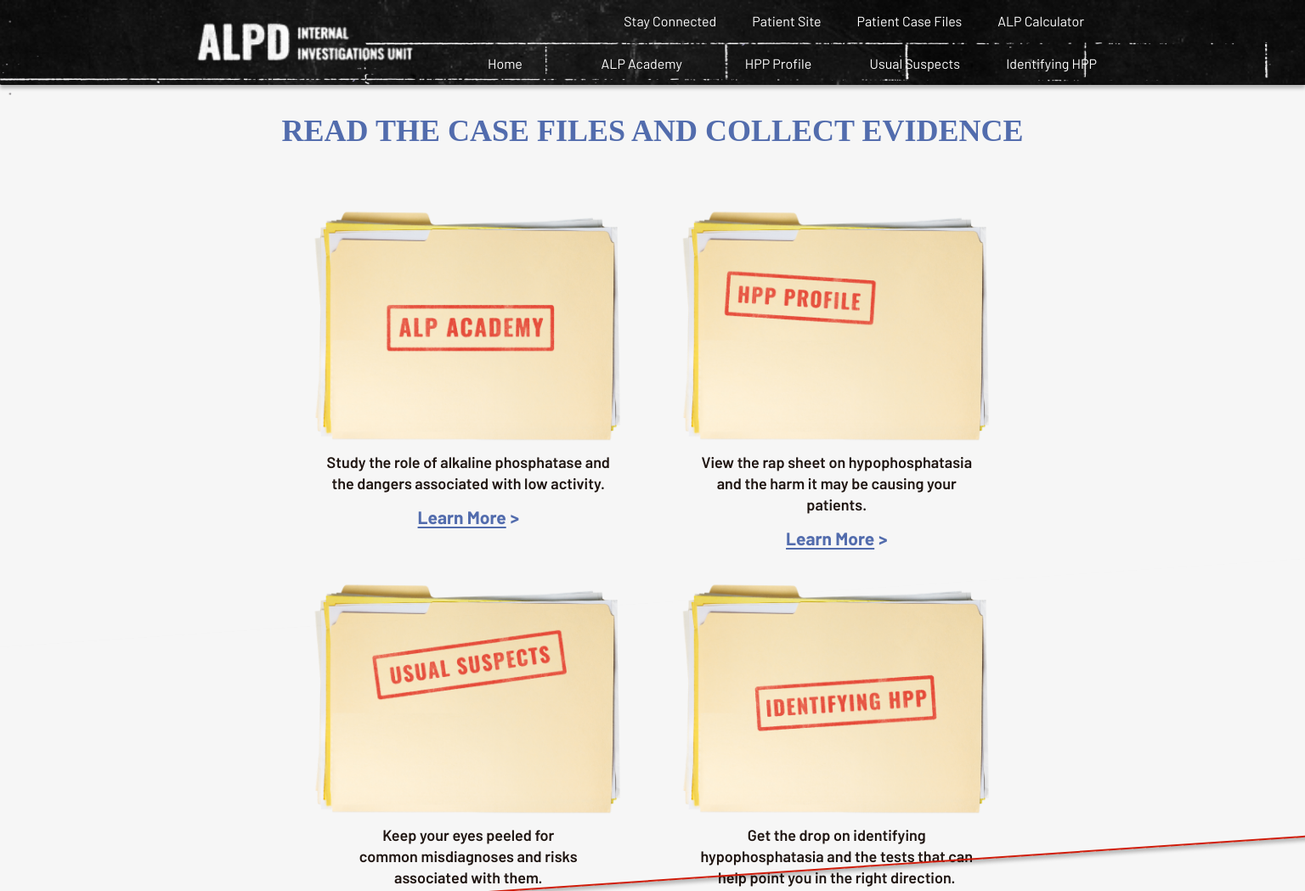
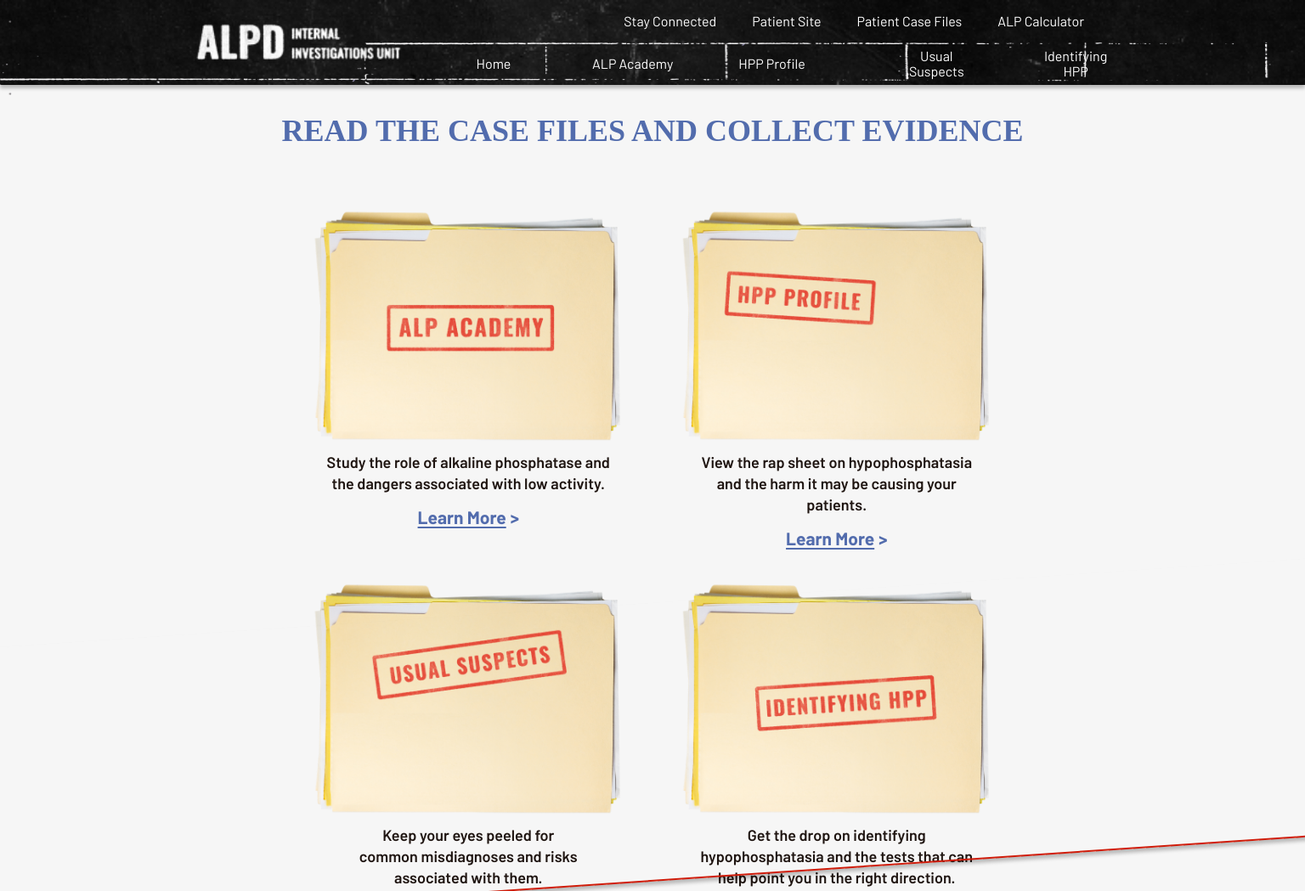
Before and after one commit to HackMort/ALPD, an Astro site: page / in a window 1536 px wide. Shown: the top 1049 px of the page at 85% size. Built offline with nearby package versions, Linux system fonts and the light colour scheme; Astro itself is replaced by a stand-in of ours; a web font is replaced by a local one.

Commit message:
Update Desktop Nav Styles

```diff
--- a/src/styles/components/_header.scss
+++ b/src/styles/components/_header.scss
@@ -337,7 +337,7 @@
   }
 
   @media screen and (min-width: 1250px) {
-    grid-template-columns: 280px 1fr;
+    // grid-template-columns: 280px 1fr;
     grid-column-gap: 1rem;
   }
 
@@ -364,9 +364,26 @@
         text-align: center;
         width: calc(100% / 5);
 
+        @media screen and (min-width: 1250px) {
+
+          &:nth-child(4),
+          &:nth-child(5) {
+            padding-left: 2.5rem;
+          }
+        }
+
+        @media screen and (min-width: 1300px) {
+
+          &:nth-child(4),
+          &:nth-child(5) {
+            padding-left: 3.75rem;
+          }
+        }
+
         &_link {
           color: $color-white;
-          padding: 0.5rem;
+          padding-top: 0.5rem;
+          padding-bottom: 0.5rem;
         }
       }
     }
```
